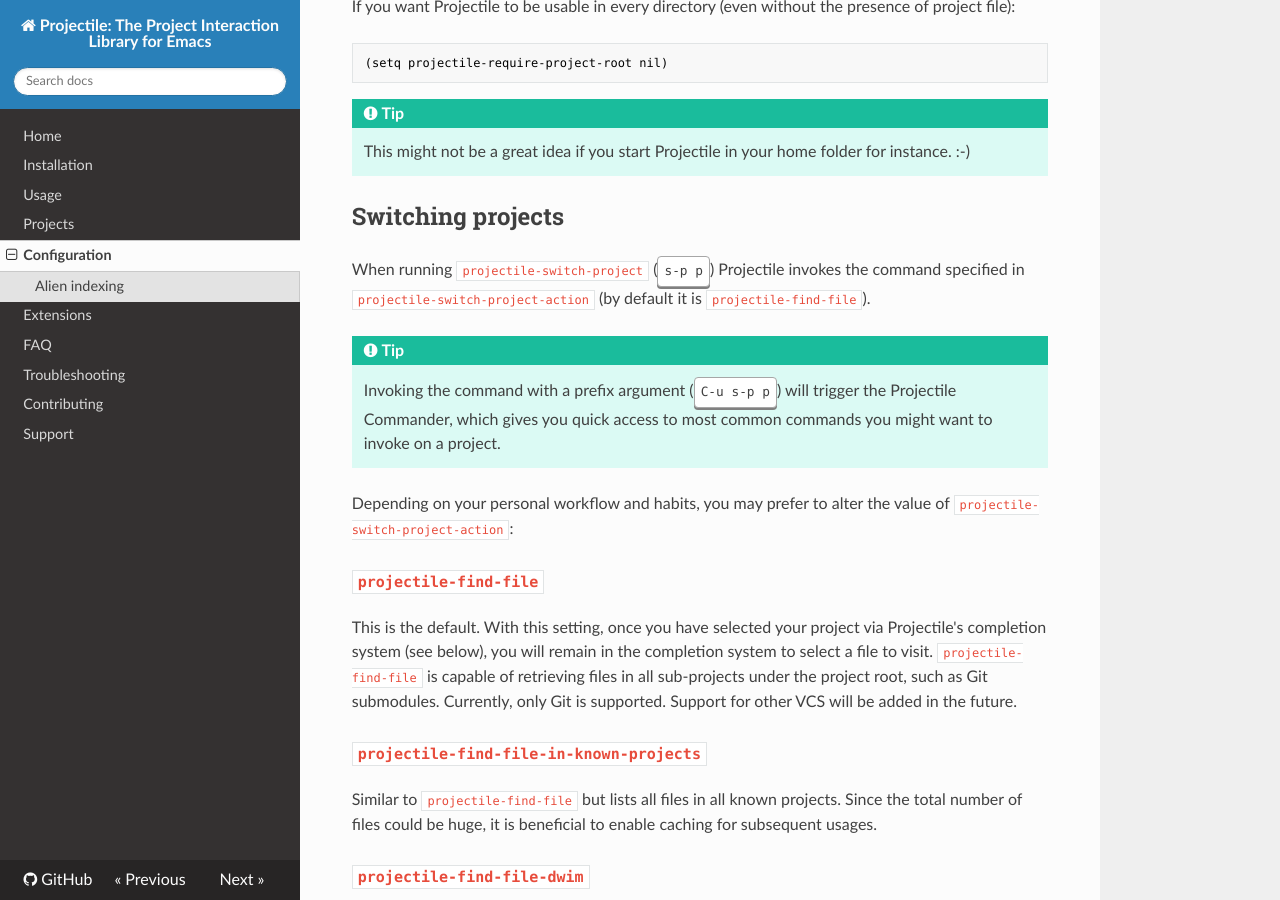
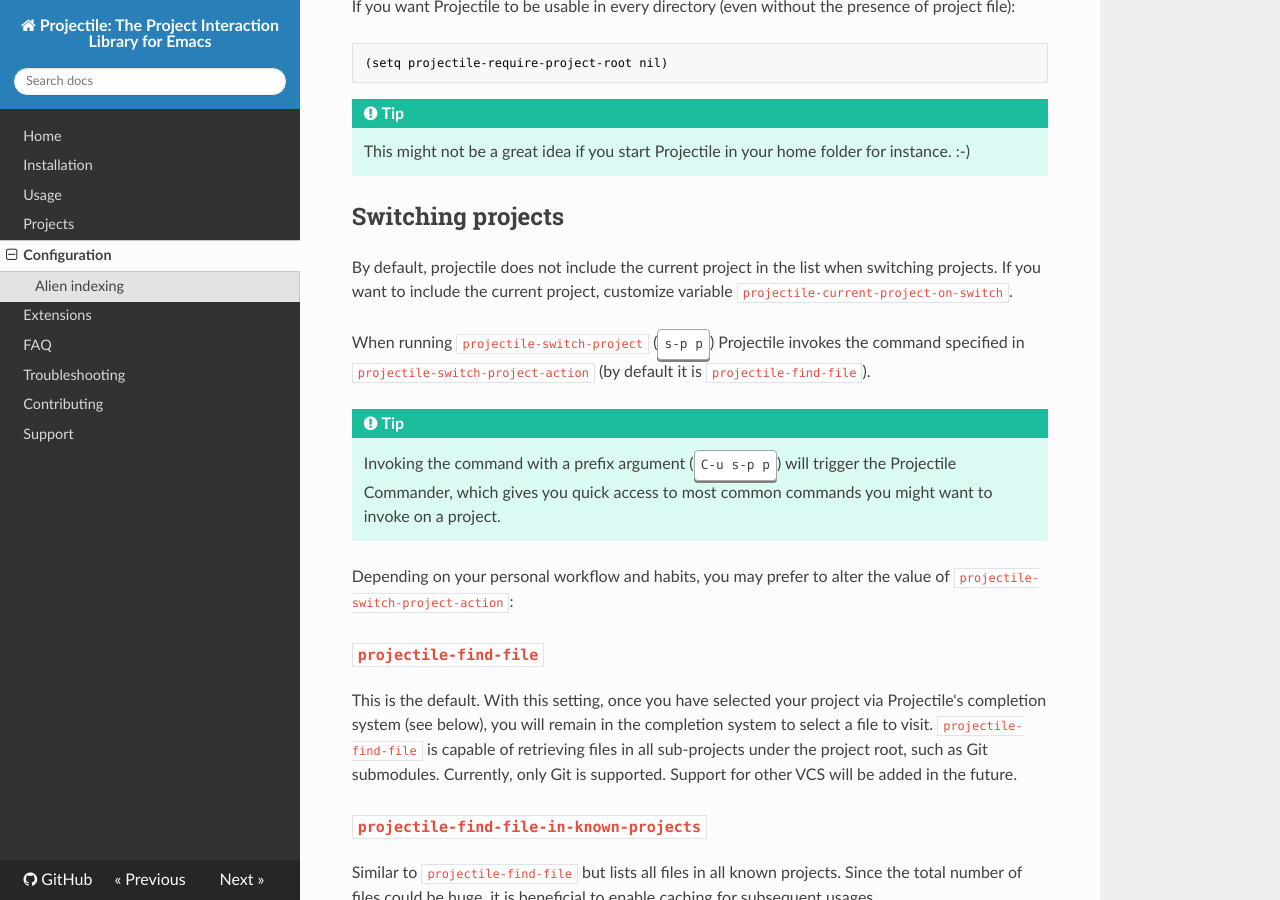
Before and after one commit to bbatsov/projectile, an MkDocs documentation site: the page built from doc/configuration.md, in a window 1280 px wide and 900 px high, scrolled down 3772 px. Built offline with MkDocs 1.6.1, drawn with Linux system fonts in a browser that asks for light colours; nearby versions of some CDN libraries; old or Windows-style settings are respelled for this version of MkDocs.

Commit message:
Add projectile-current-on-switch information
I would have liked to see this when checking the docs - I had to look for this longer than I'd wanted.

```diff
--- a/doc/configuration.md
+++ b/doc/configuration.md
@@ -197,6 +197,10 @@
 
 ## Switching projects
 
+By default, projectile does not include the current project in the list when
+switching projects. If you want to include the current project, customize
+variable `projectile-current-project-on-switch`.
+
 When running `projectile-switch-project` (<kbd>s-p p</kbd>) Projectile invokes
 the command specified in `projectile-switch-project-action` (by default it is
 `projectile-find-file`).
```
